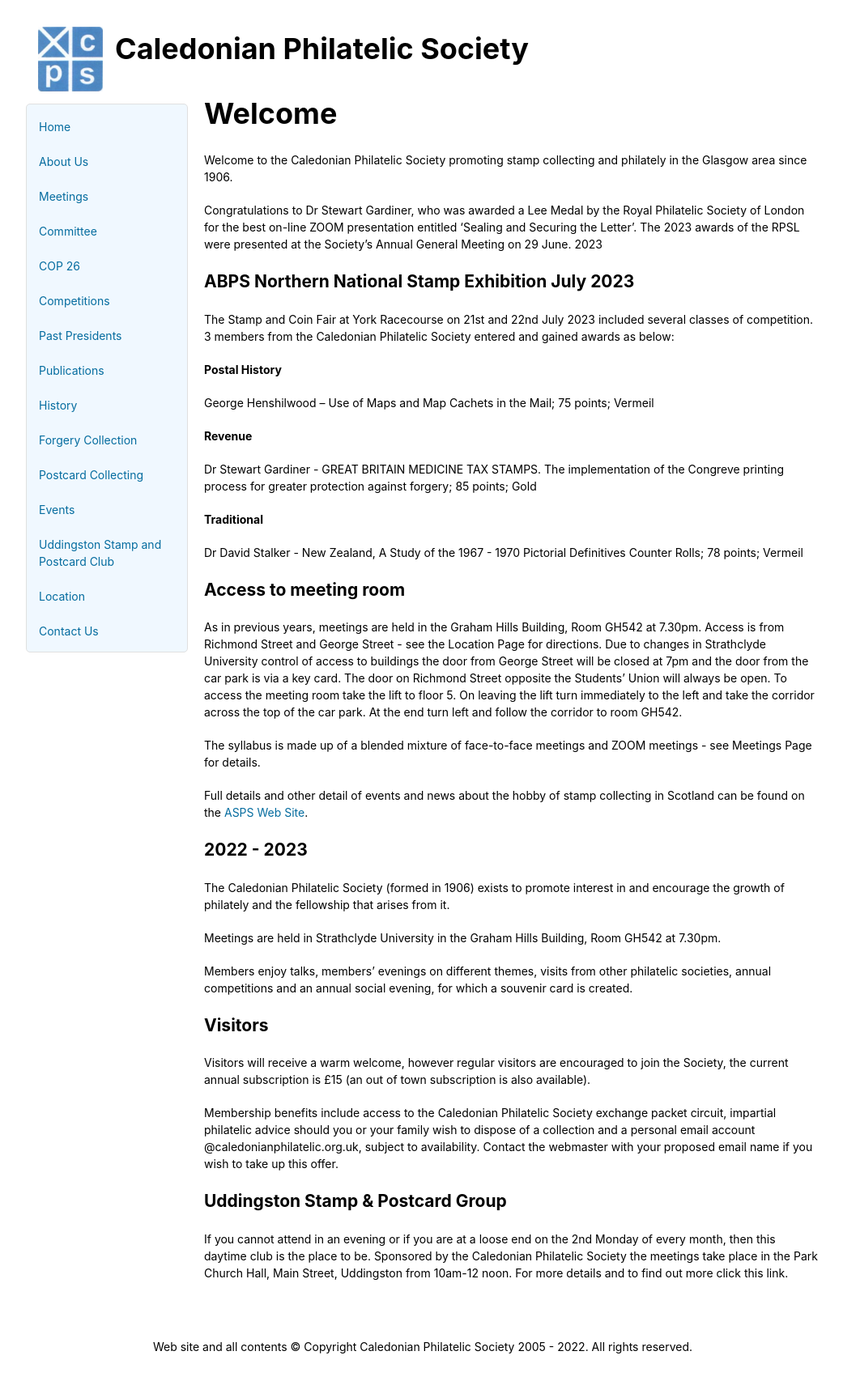
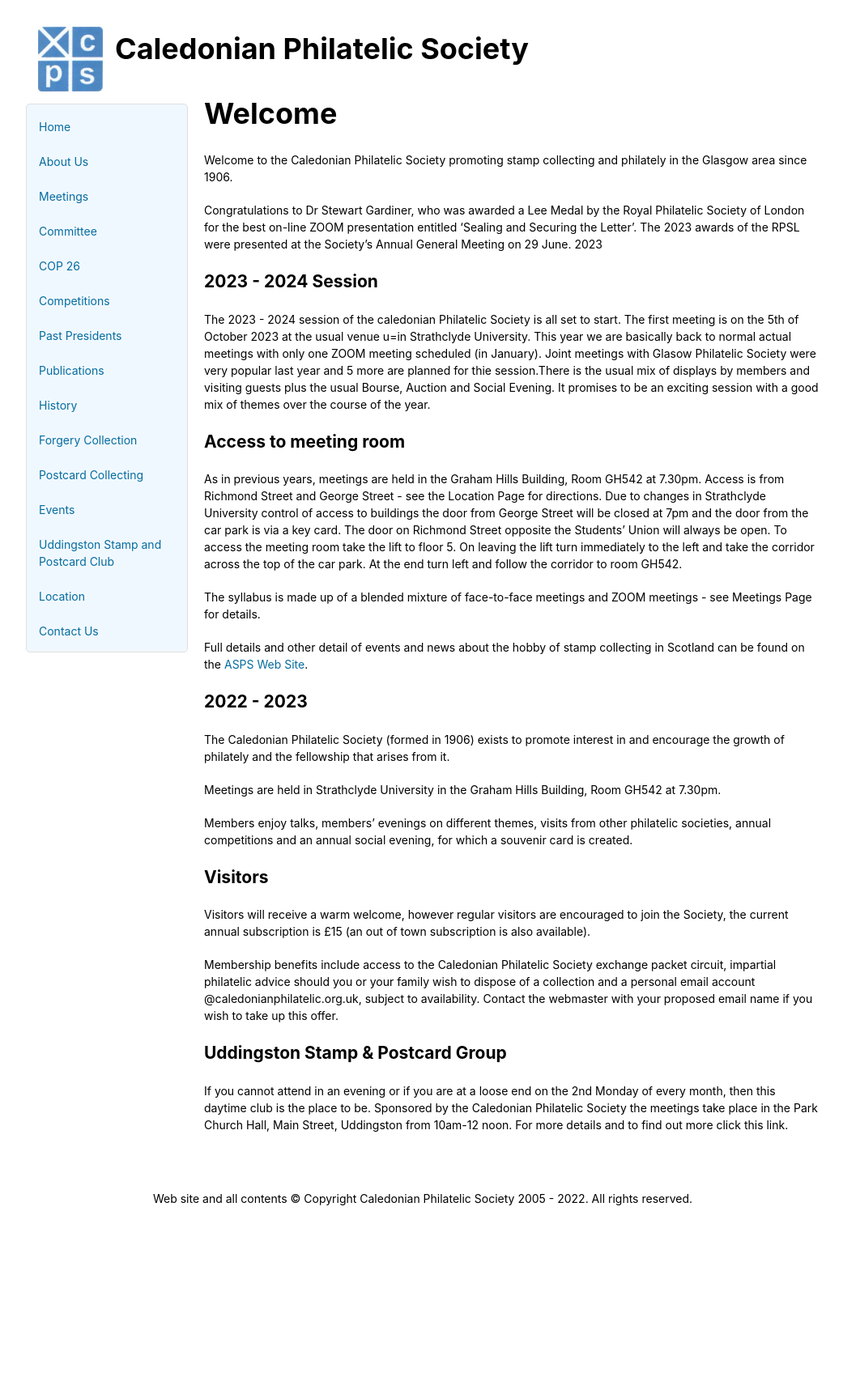
Before and after one commit to astalker/caledonian-stamps, a Jekyll site: the page built from index.md, in a window 1280 px wide. Shown: the whole page at 81% size, without its empty margins (118-1159 px from the left). Built offline with Jekyll 4.4.1, drawn with Linux system fonts in a browser that asks for light colours; our own code applies the rules of GitHub Pages for plain Markdown files; after the commit the page ends 1544 px from its top, so only the background shows below that.

Commit message:
Introduction updated

```diff
--- a/index.md
+++ b/index.md
@@ -4,21 +4,9 @@ Welcome to the Caledonian Philatelic Society promoting stamp collecting and phil
 
 Congratulations to Dr Stewart Gardiner, who was awarded a Lee Medal by the Royal Philatelic Society of London for the best on-line ZOOM presentation entitled ‘Sealing and Securing the Letter’. The 2023 awards of the RPSL were presented at the Society’s Annual General Meeting on 29 June. 2023
 
-## ABPS Northern National Stamp Exhibition July 2023
+## 2023 - 2024 Session
 
-The Stamp and Coin Fair at York Racecourse on 21st and 22nd July 2023 included several classes of competition. 3 members from the Caledonian Philatelic Society entered and gained awards as below:
-
-#### Postal History
-
-George Henshilwood – Use of Maps and Map Cachets in the Mail; 75 points; Vermeil
-
-#### Revenue
-
-Dr Stewart Gardiner -  GREAT BRITAIN MEDICINE TAX STAMPS. The implementation of the Congreve printing process for greater protection against forgery; 85 points; Gold
-
-#### Traditional
-
-Dr David Stalker - New Zealand, A Study of the 1967 - 1970 Pictorial Definitives Counter Rolls; 78 points; Vermeil
+The 2023 - 2024 session of the caledonian Philatelic Society is all set to start. The first meeting is on the 5th of October 2023 at the usual venue u=in Strathclyde University. This year we are basically back to normal actual meetings with only one ZOOM meeting scheduled (in January). Joint meetings with Glasow Philatelic Society were very popular last year and 5 more are planned for thie session.There is the usual mix of displays by members and visiting guests plus the usual Bourse, Auction and Social Evening. It promises to be an exciting session with a good mix of themes over the course of the year.
 
 ## Access to meeting room
 
```
